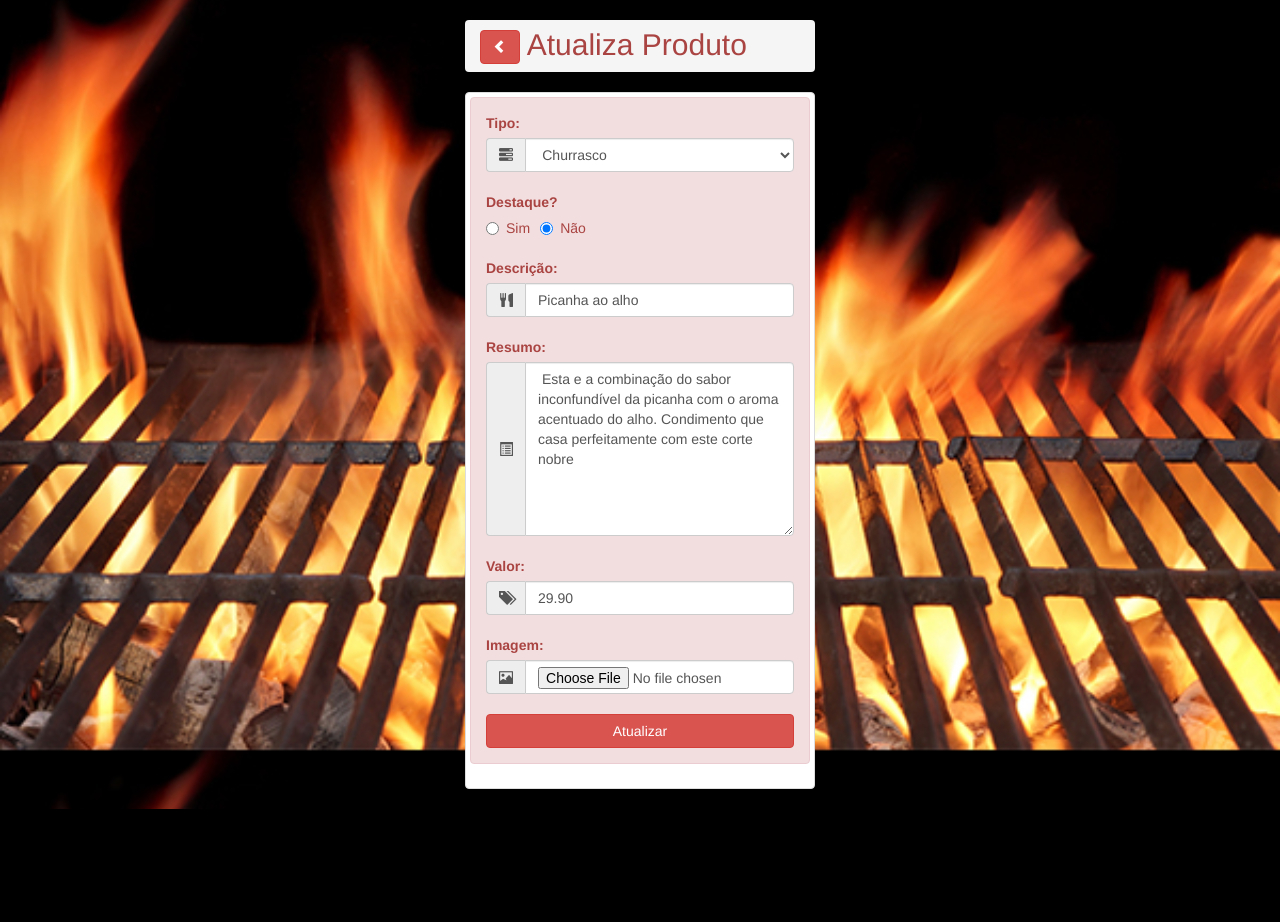
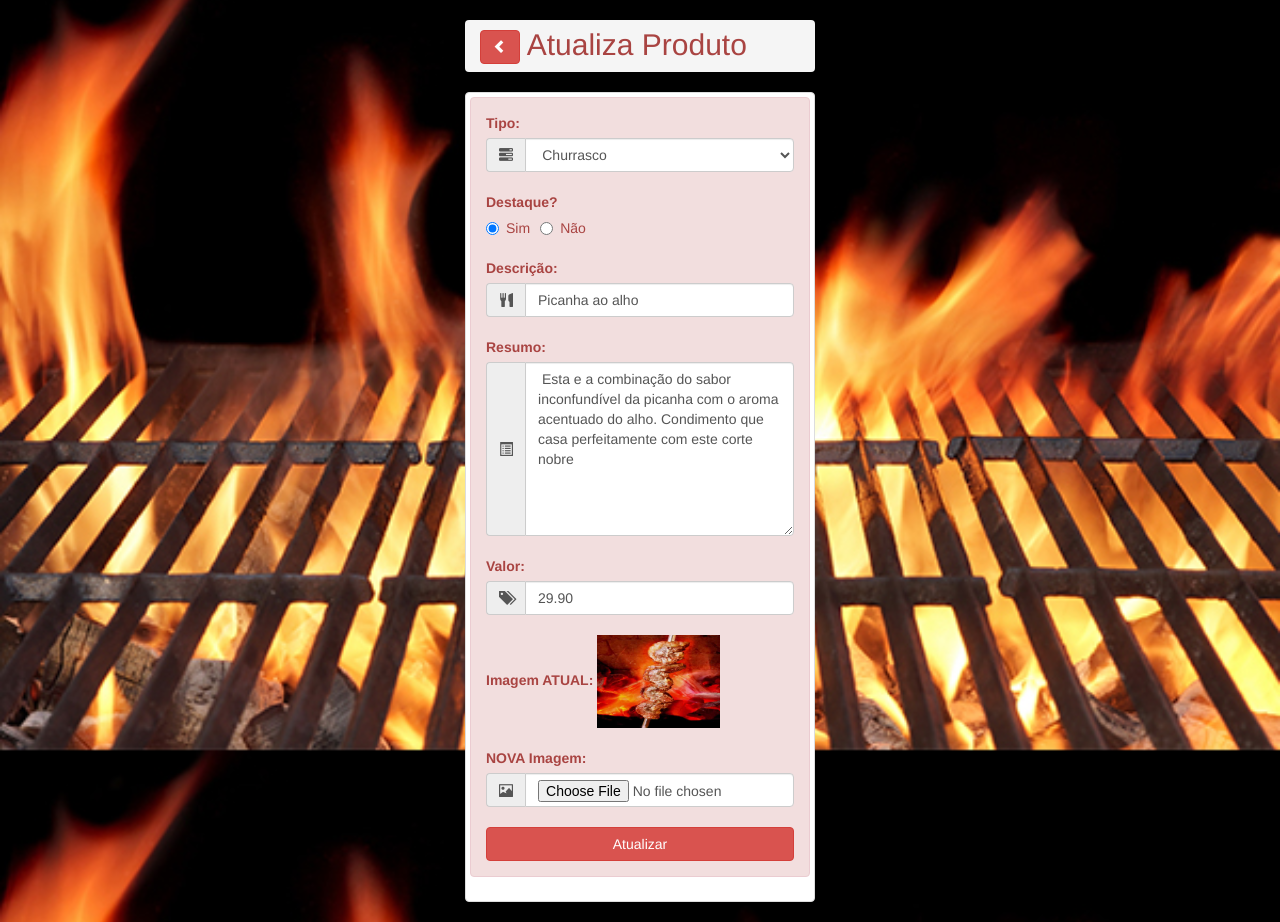
Before and after one commit to leo0liv/Churrascaria, a PHP site: page /produtos_atualiza.php?id_produto=1 in a window 1280 px wide. Shown: the part 50-972 px from the top of the page. Before the commit the page ends 859 px from the top, so only its background shows below. Run offline with PHP 8.4, Linux system fonts and the light colour scheme; data comes from the database, SQL or seed files in the repository.

Commit message:
produtos_atualiza 15/10/2025

```diff
--- a/admin/produtos_atualiza.php
+++ b/admin/produtos_atualiza.php
@@ -6,28 +6,19 @@ include("../Connections/conn_produtos.php");
 $tabela         =   "tbprodutos";
 $campo_filtro   =   "id_produto";
 
-/*
-if($_POST){
+
+if($_POST){ //ATUALIZANDO NO BANCO DE DADOS
     // Selecionar o banco de dados (USE)
     mysqli_select_db($conn_produtos,$database_conn);
 
-    // Variáveis para acrescentar dados no banco
-    $tabela_insert  =   "tbprodutos";
-    $campos_insert  =   "
-                            id_tipo_produto,
-                            destaque_produto,
-                            descri_produto,
-                            resumo_produto,
-                            valor_produto,
-                            imagem_produto
-                        ";
-
     // Guardar o nome da imagem no banco e o arquivo no diretório
-    if(isset($_POST['enviar'])){
+    if($_FILES['imagem_produto']['name']){
         $nome_img   =   $_FILES['imagem_produto']['name'];
         $tmp_img    =   $_FILES['imagem_produto']['tmp_name'];
         $dir_img    =   "../imagens/".$nome_img;
         move_uploaded_file($tmp_img,$dir_img);
+    }else{
+        $nome_img=$_POST['imagem_produto_atual'];
     };
 
     // Receber os dados do formulário
@@ -37,26 +28,23 @@ if($_POST){
     $descri_produto     =   $_POST['descri_produto'];
     $resumo_produto     =   $_POST['resumo_produto'];
     $valor_produto      =   $_POST['valor_produto'];
-    $imagem_produto     =   $_FILES['imagem_produto']['name'];
+    $imagem_produto     =   $nome_img;
 
-    // Reunir os valores a serem inseridos
-    $valores_insert =   "
-                        '$id_tipo_produto',
-                        '$destaque_produto',
-                        '$descri_produto',
-                        '$resumo_produto',
-                        '$valor_produto',
-                        '$imagem_produto'
-                        ";
+    // Campo para filtrar o registro (WHERE)
+    $filtro_update  =   $_POST['id_produto'];
+
 
     // Consulta SQL para inserção dos dados
-    $insertSQL  =   "
-                    INSERT INTO ".$tabela_insert."
-                        (".$campos_insert.")
-                    VALUES
-                        (".$valores_insert.");
+    $updateSQL  =   "UPDATE ".$tabela."
+                        SET id_tipo_produto   =   '".$id_tipo_produto."',
+                            destaque_produto  =   '".$destaque_produto."',
+                            descri_produto    =   '".$descri_produto."',
+                            resumo_produto    =   '".$resumo_produto."',
+                            valor_produto     =   '".$valor_produto."',
+                            imagem_produto    =   '".$imagem_produto."'
+                     WHERE ".$campo_filtro."  =   '".$filtro_update."';
                     ";
-    $resultado  =   $conn_produtos->query($insertSQL);
+    $resultado  =   $conn_produtos->query($updateSQL);
 
     // Após a ação a página será redirecionada
     $destino    =   "produtos_lista.php";
@@ -66,7 +54,7 @@ if($_POST){
         header("Location: $destino");
     };
 };
-*/
+
 
 // Consulta para trazer e filtrar os dados
 // Definir o USE do banoc de dados;
@@ -129,6 +117,15 @@ $totalRows_fk   =   ($lista_fk)->num_rows;
                         id="form_produto_atualiza"
                         name="form_produto_atualiza"
                     >
+                        <!-- Campo oculto id_produto para uso em filtro -->
+                        <input
+                            type="hidden"
+                            name="id_produto"
+                            id="id_produto"
+                            value="<?php echo $row['id_produto']; ?>"
+
+                        >
+
                         <!-- Select id_tipo_produto -->
                         <label for="id_tipo_produto">Tipo:</label>
                         <div class="input-group">
@@ -144,7 +141,13 @@ $totalRows_fk   =   ($lista_fk)->num_rows;
                             >
                                 <!-- Abre estrutura de repetição -->
                                 <?php do{ ?>
-                                    <option value="<?php echo $row_fk['id_tipo']; ?>">
+                                    <option value="<?php echo $row_fk['id_tipo']; ?>"
+                                        <?php
+                                            if(!(strcmp($row_fk['id_tipo'],$row['id_tipo_produto']))){
+                                                echo "selected=\"selected\"";
+                                            };
+                                        ?>
+                                    >
                                         <?php echo $row_fk['rotulo_tipo']; ?>
                                     </option>
                                 <?php }while($row_fk=$lista_fk->fetch_assoc()); ?>
@@ -166,6 +169,7 @@ $totalRows_fk   =   ($lista_fk)->num_rows;
                                     name="destaque_produto"
                                     id="destaque_produto"
                                     value="Sim"
+                                    <?php echo $row['destaque_produto']=="Sim" ? "checked" : null; ?>
                                 >
                                 Sim
                             </label>
@@ -178,7 +182,7 @@ $totalRows_fk   =   ($lista_fk)->num_rows;
                                     name="destaque_produto"
                                     id="destaque_produto"
                                     value="Não"
-                                    checked
+                                    <?php echo $row['destaque_produto']=="Não" ? "checked" : null; ?>
                                 >
                                 Não
                             </label>
@@ -243,8 +247,30 @@ $totalRows_fk   =   ($lista_fk)->num_rows;
                         <!-- fecha number valor_produto -->
                         <br>
 
+                        <!-- Dados da imagem_produto ATUAL -->
+                        <label for="">Imagem ATUAL:</label>
+                        <img
+                            src="../imagens/<?php echo $row['imagem_produto']; ?>"
+                            alt=""
+                            class="img_responsive"
+                            style="max-width:40%"
+                        >
+                        <br>
+
+                            <!-- type="hidden" campo oculto somente para guardar dados -->
+                            <!-- guardamos o nome da imagem caso não seja alterada -->
+                            <input
+                                type="hidden"
+                                name="imagem_produto_atual"
+                                id="imagem_produto_atual"
+                                value="<?php echo $row['imagem_produto']; ?>"
+
+                            >
+                        <br>
+                        <!-- fecha imagem_produto ATUAL -->
+
                         <!-- file imagem_produto -->
-                        <label for="imagem_produto">Imagem:</label>
+                        <label for="imagem_produto">NOVA Imagem:</label>
                         <div class="input-group">
                             <span class="input-group-addon">
                                 <span class="glyphicon glyphicon-picture"></span>
```
